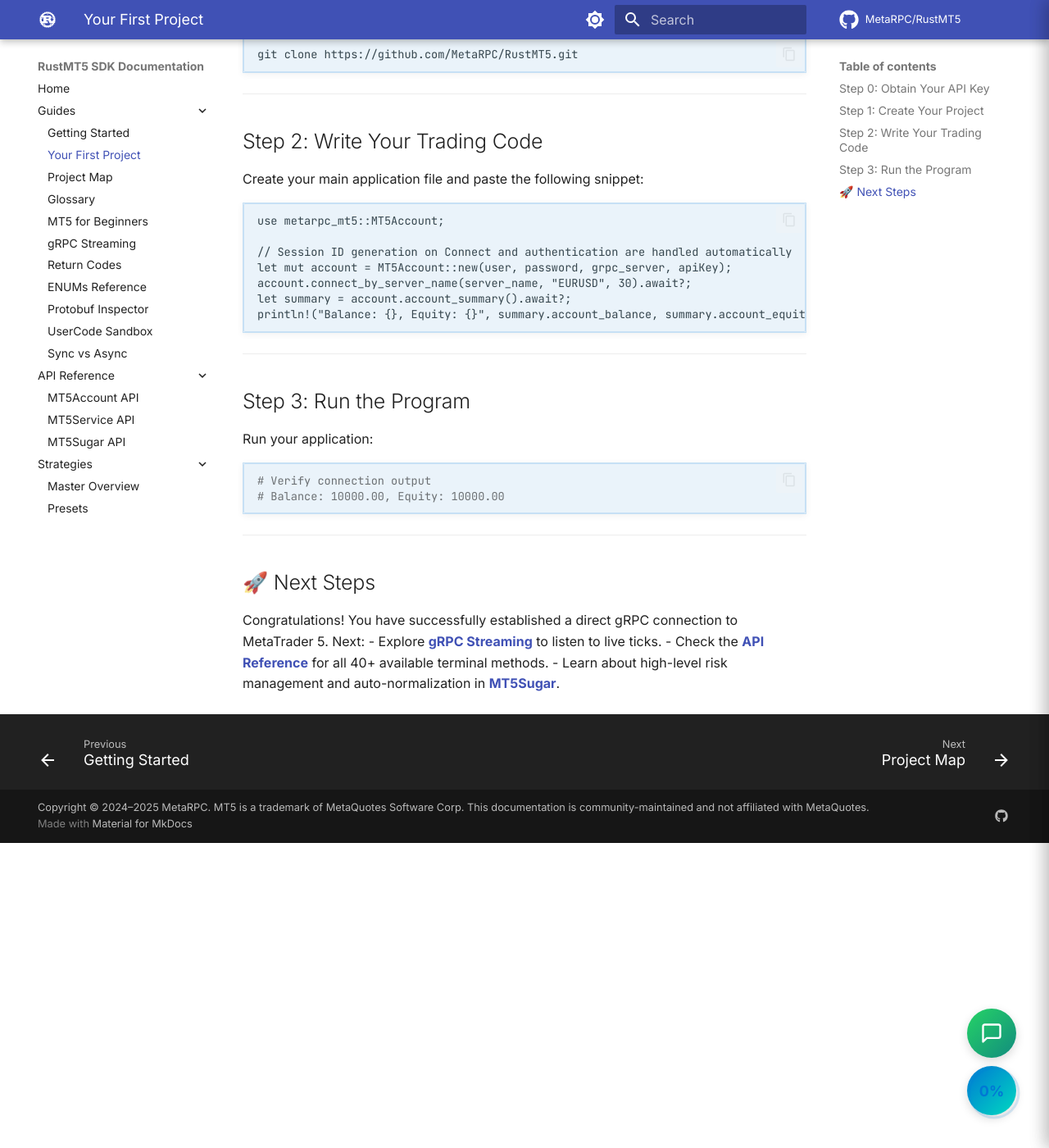
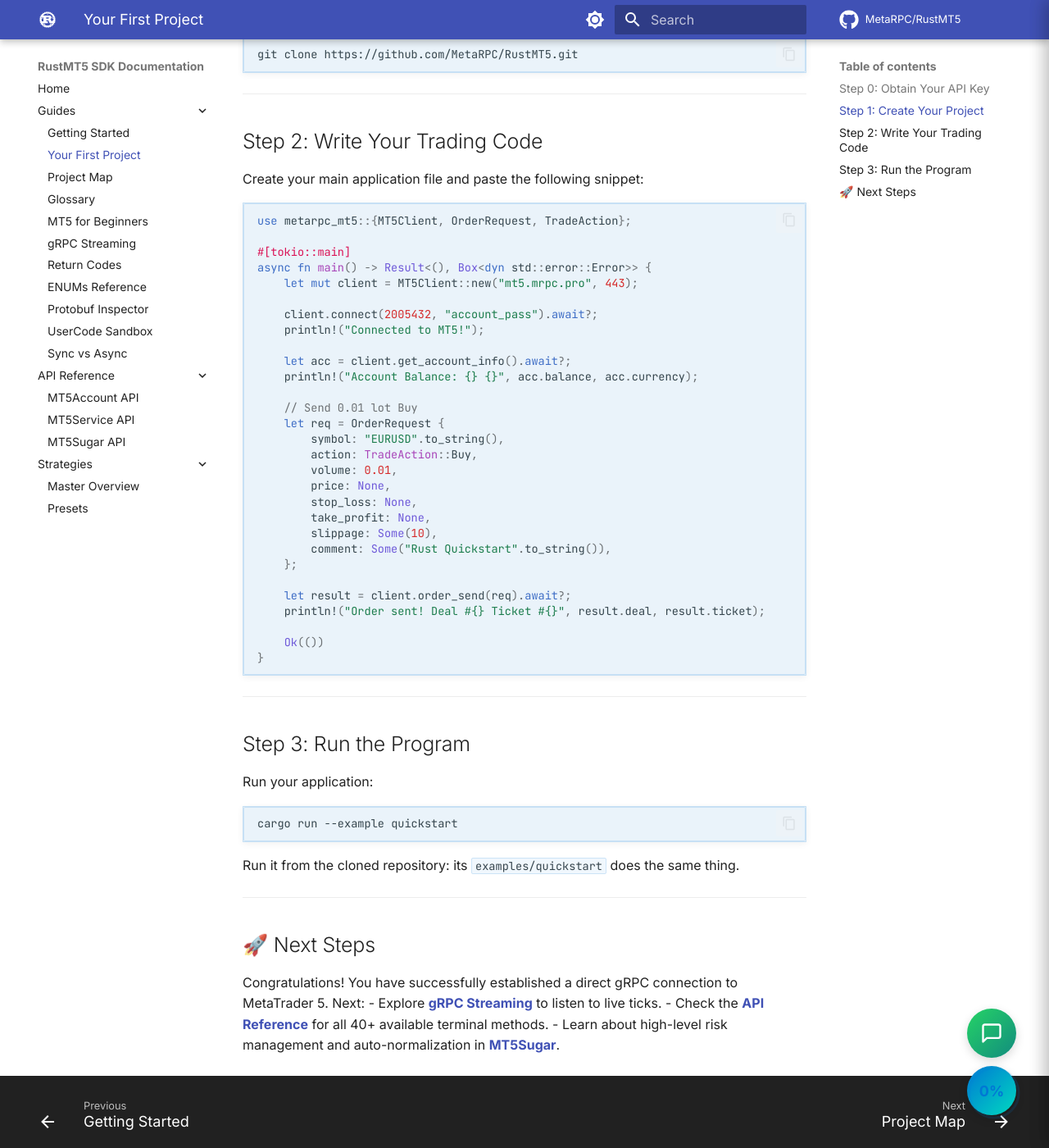
Before and after one commit to MetaRPC/RustMT5, an MkDocs documentation site: the page built from docs/All_Guides/Your_First_Project.md, in a window 1280 px wide and 1400 px high, scrolled down 659 px. Shown: the whole window at 82% size. Built offline with MkDocs 1.6.1 and Material for MkDocs 9.7.7, drawn with Linux system fonts in a browser that asks for light colours; comment, search, counter and statistics services are not loaded.

Commit message:
docs: say plainly that this SDK is a preview; the first-project guide uses the code that exists
Checked 2026-10-19: this SDK does not call the server. connect() only derives an id; the account call returns a fixed balance, order_send
returns a made-up ticket, subscribe_quotes yields nothing, disconnect and order_close do nothing. The README and the guides now say so
and point to the SDKs and the REST API that work. The first-project guide showed an API (`MT5Account`, `connect_by_server_name`) that
does not exist in this repository; it now shows the sample from getting-started.md, which compiles.
The C++ header includes <cstdint> (it did not compile with GCC without it); the library and its tests build and pass.

Co-Authored-By: Claude Sonnet 5.5 <noreply@anthropic.com>

````diff
--- a/docs/All_Guides/Your_First_Project.md
+++ b/docs/All_Guides/Your_First_Project.md
@@ -34,14 +34,36 @@ git clone https://github.com/MetaRPC/RustMT5.git
 
 Create your main application file and paste the following snippet:
 
-```
-use metarpc_mt5::MT5Account;
+```rust
+use metarpc_mt5::{MT5Client, OrderRequest, TradeAction};
 
-// Session ID generation on Connect and authentication are handled automatically
-let mut account = MT5Account::new(user, password, grpc_server, apiKey);
-account.connect_by_server_name(server_name, "EURUSD", 30).await?;
-let summary = account.account_summary().await?;
-println!("Balance: {}, Equity: {}", summary.account_balance, summary.account_equity);
+#[tokio::main]
+async fn main() -> Result<(), Box<dyn std::error::Error>> {
+    let mut client = MT5Client::new("mt5.mrpc.pro", 443);
+
+    client.connect(2005432, "account_pass").await?;
+    println!("Connected to MT5!");
+
+    let acc = client.get_account_info().await?;
+    println!("Account Balance: {} {}", acc.balance, acc.currency);
+
+    // Send 0.01 lot Buy
+    let req = OrderRequest {
+        symbol: "EURUSD".to_string(),
+        action: TradeAction::Buy,
+        volume: 0.01,
+        price: None,
+        stop_loss: None,
+        take_profit: None,
+        slippage: Some(10),
+        comment: Some("Rust Quickstart".to_string()),
+    };
+
+    let result = client.order_send(req).await?;
+    println!("Order sent! Deal #{} Ticket #{}", result.deal, result.ticket);
+
+    Ok(())
+}
 ```
 
 ---
@@ -51,9 +73,10 @@ println!("Balance: {}, Equity: {}", summary.account_balance, summary.account_equ
 Run your application:
 
 ```bash
-# Verify connection output
-# Balance: 10000.00, Equity: 10000.00
+cargo run --example quickstart
 ```
+
+Run it from the cloned repository: its `examples/quickstart` does the same thing.
 
 ---
 
````
Also changed, not shown: README.md (+2 -0 lines), docs/All_Guides/GETTING_STARTED.md (+2 -0 lines), docs/getting-started.md (+2 -0 lines).
